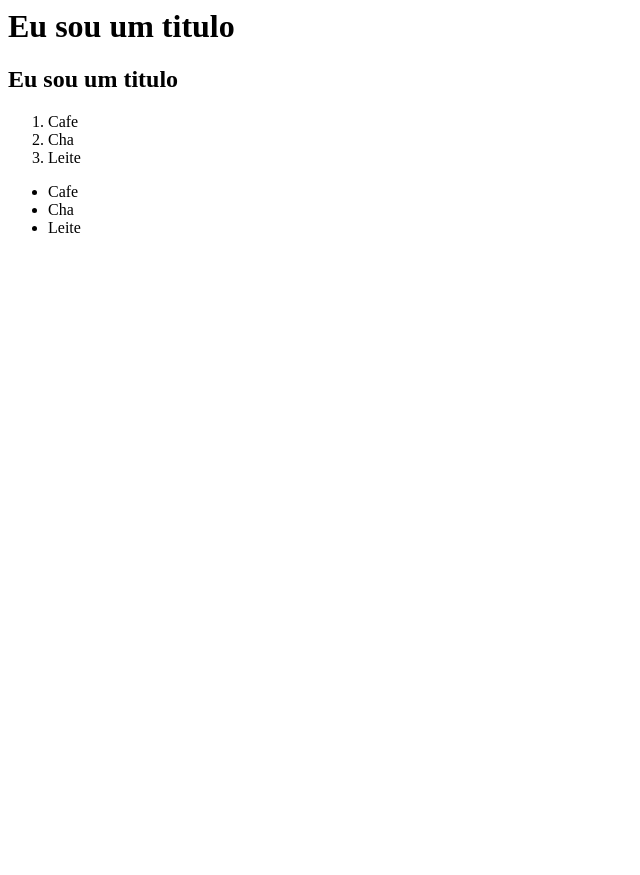
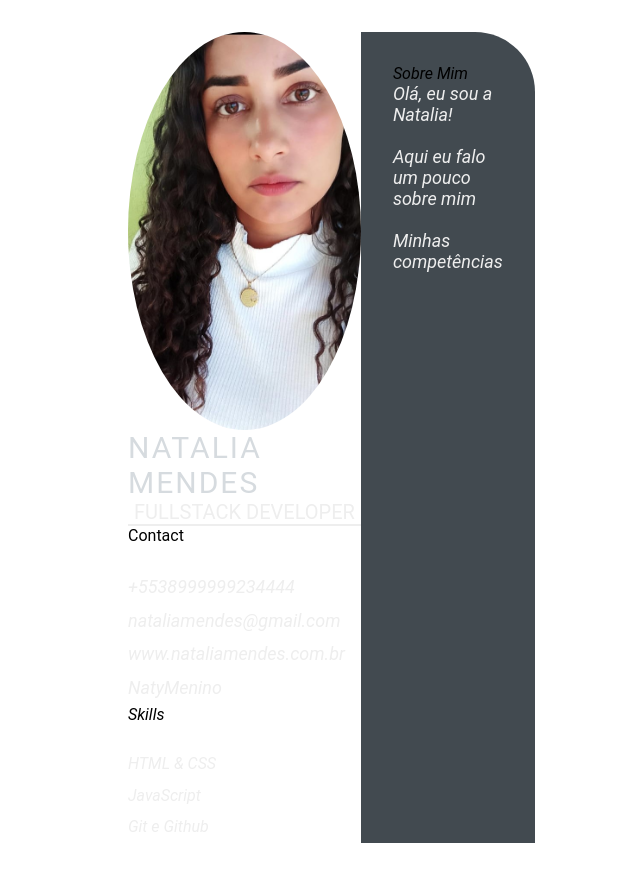
Before and after one commit to NatyMenino/devweekgit.github.io, a plain HTML site: page index.html in a window 1280 px wide. Shown: the whole page, without its empty margins (0-640 px from the left). Before the commit the page ends 800 px from the top, so only its background shows below. Drawn offline with Linux system fonts and the light colour scheme.

Commit message:
minha mensagem (#2)
Co-authored-by: Naty Menino <elainenataliamendes@gmail.com>

```diff
--- a/index.html
+++ b/index.html
@@ -1,21 +1,53 @@
-<html>
-    <head>
-        <title>
-            Olá! Meu nome é cabeça
-        </title>
-    </head>
-    <body>
-        <h1> Eu sou um titulo</h1>
-        <h2> Eu sou um titulo</h2>
-    </body>
-    <ol>
-        <li>Cafe</li>
-        <li>Cha</li>
-        <li>Leite</li>
-    </ol>
-    <ul>
-        <li>Cafe</li>
-        <li>Cha</li>
-        <li>Leite</li>
-    </ul>
+<html lang="en">
+<head>
+    <meta charset="UTF-8">
+    <meta http-equiv="X-UA-Compatible" content="IE=edge">
+    <meta name="viewport" content="width=device-width, initial-scale=1.0">
+    <title>Natalia Mendes</title>
+    <link rel="stylesheet" href="style.css">
+</head>
+<body>
+    <main class="resume-contents">
+        <section class=" 'left-section">
+            <section class="left-section-content">
+                <div class="profile">
+                    <img class="profile-image" src="img/naty.jpeg" alt="Profile image">
+                    <p class="name"> Natalia Mendes</p>
+                    <p class="profession">Fullstack Developer</p>
+                </div>
+                    <div class="contact-info">
+                        <p class="left title">Contact</p>
+                        <ul>
+                            <li><i class= "fa fa-phone">+5538999999234444</li>
+                            <li><i class= "fa fa-envelope">nataliamendes@gmail.com</li>
+                            <li><i class= "fa fa-globe">www.nataliamendes.com.br</li>
+                            <li><i class= "fa fa-github">NatyMenino</li>
+                        </ul>
+                </div>
+                <div class="skills">
+                    <p class="left title">Skills</p>
+                <ul>
+                    <li><p>HTML & CSS</p></li>
+                    <li><p>JavaScript</p></li>
+                    <li><p>Git e Github</p></li>
+                </ul>
+                </div>
+                </section>
+                </section>
+            </section>
+            <section class="right-section">
+                <div class="right-section-contents">
+                    <section class="about gap">
+                        <div class="right title">Sobre Mim</div>
+                        <p class="about-me-contents">
+                            Olá, eu sou a Natalia!<br>
+                            <br> Aqui eu falo um pouco sobre mim<br>
+                            <br>Minhas competências<br>
+                        </p>
+                    </section>
+                </div>
+            </section>
+        </section>
+    </main>
+</body>
 </html>
--- /dev/null
+++ b/style.css
@@ -0,0 +1,103 @@
+* {
+    margin: 0;
+    padding: 0;
+    box-sizing: border-box;
+    list-style: none;
+    font-family: 'Roboto', sans-serif;
+}
+
+.resume-contents {
+    min-height: 100vh;
+    width: 80%;
+    margin: 2rem auto;
+    display: grid;
+    grid-template-columns: repeat(7, 1fr);
+}
+
+.left-section {
+    grid-column: span 2;
+    height: 100%;
+    background-color: #999999;
+}
+
+.right-section {
+    grid-column: span 5;
+    height: 100%;
+    background-color: #424a50;
+    border-radius: 0px 60px 0px 0px;
+}
+
+.left-section-contents{
+    padding: 2rem 2rem;
+}
+
+.profile {
+    width: 100%;
+    border-bottom: 2px solid #eeeeee;
+}
+
+.profile .profile-image {
+    width: 100%;
+    border-radius: 100%;
+}
+
+.name {
+    color: #D6DBDF;
+    font-size: 30px;
+    letter-spacing: 2px;
+    text-transform: uppercase;
+}
+
+.profession {
+    color: #eeeeee;
+    font-size: 20px;
+    text-transform: uppercase;
+    text-align: center;
+}
+
+/* .contact-info { border-bottom: 2px solid #1B2631; } */
+.left-title {
+    color: #eeeeee;
+    font-size: 20px;
+}
+
+.contact-info ul {
+    padding-top: 1.5rem;
+}
+
+.contact-info ul li,
+.references ul li {
+    padding: .4rem 0;
+    color: #eeeeee;
+}
+
+.contact-info ul li i,
+.references ul li i {
+    padding-right: 1rem;
+    font-size: 18px;
+    color: #eeeeee;
+}
+
+.skills ul {
+    padding-top: 1.5rem;
+}
+.skills ul li p {
+    padding: .4rem 0;
+    color: #eeeeee;
+}
+
+.right-section-contents {
+    padding: 2rem 2rem;
+}
+
+.right-title {
+    color: #eeeeee;
+}
+
+.gap {
+    padding-bottom: 2rem;
+}
+.about-me-contents {
+    font-size: 18px;
+    color: #eeeeee;
+}
```
Also changed, not shown: img/naty.jpeg (added).
